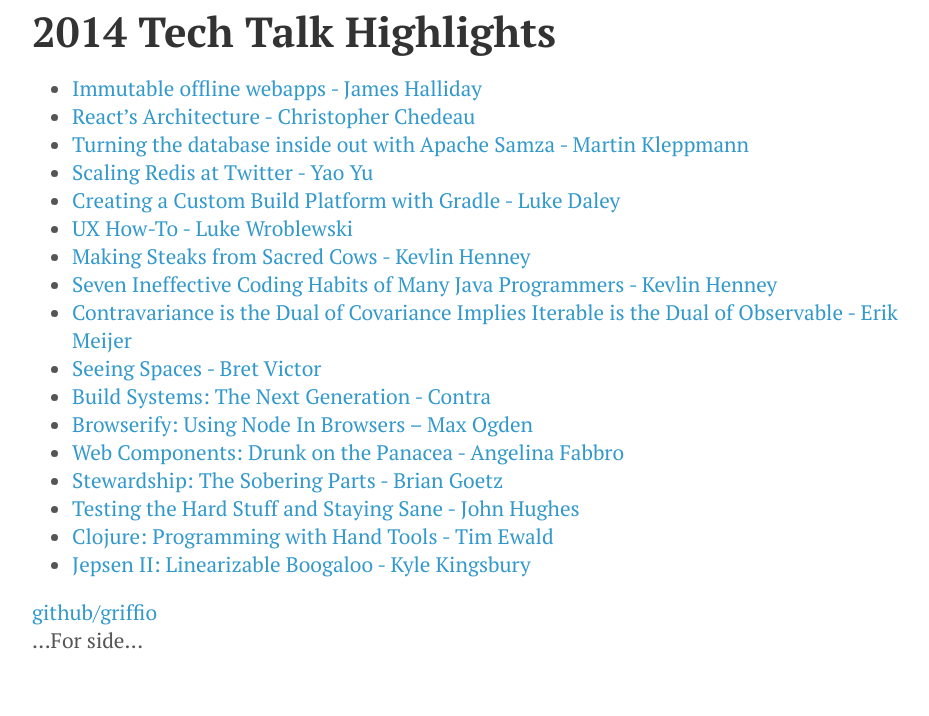
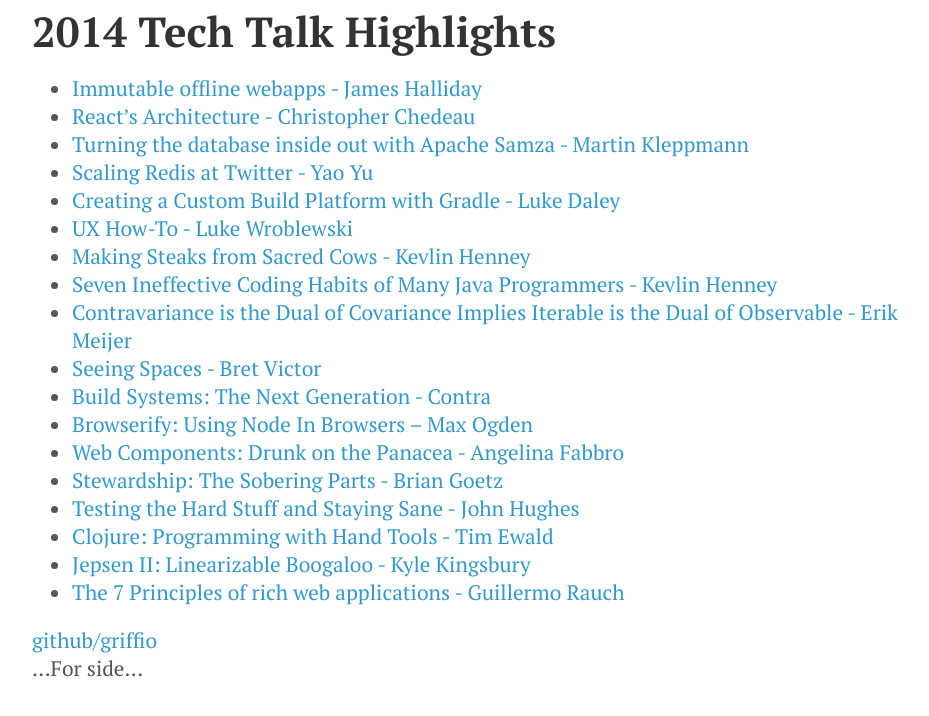
Before and after one commit to griffio/griffio.github.io, a Jekyll site: the page built from _posts/2014-12-25-Tech-talk-highlights.md, in a window 1280 px wide. Shown: the top 716 px of the page, without its empty margins (144-1073 px from the left). Built offline with Jekyll 4.4.1, drawn with Linux system fonts in a browser that asks for light colours; nearby versions of some CDN libraries.

Commit message:
Update 2014-12-25-Tech-talk-highlights.md

```diff
--- a/_posts/2014-12-25-Tech-talk-highlights.md
+++ b/_posts/2014-12-25-Tech-talk-highlights.md
@@ -25,3 +25,4 @@
 * [Testing the Hard Stuff and Staying Sane - John Hughes](https://www.youtube.com/watch?v=zi0rHwfiX1Q)
 * [Clojure: Programming with Hand Tools - Tim Ewald](https://www.youtube.com/watch?v=ShEez0JkOFw)
 * [Jepsen II: Linearizable Boogaloo - Kyle Kingsbury](https://www.youtube.com/watch?v=QdkS6ZjeR7Q)
+* [The 7 Principles of rich web applications - Guillermo Rauch](https://www.youtube.com/watch?v=p2F-128e3sI)
```
